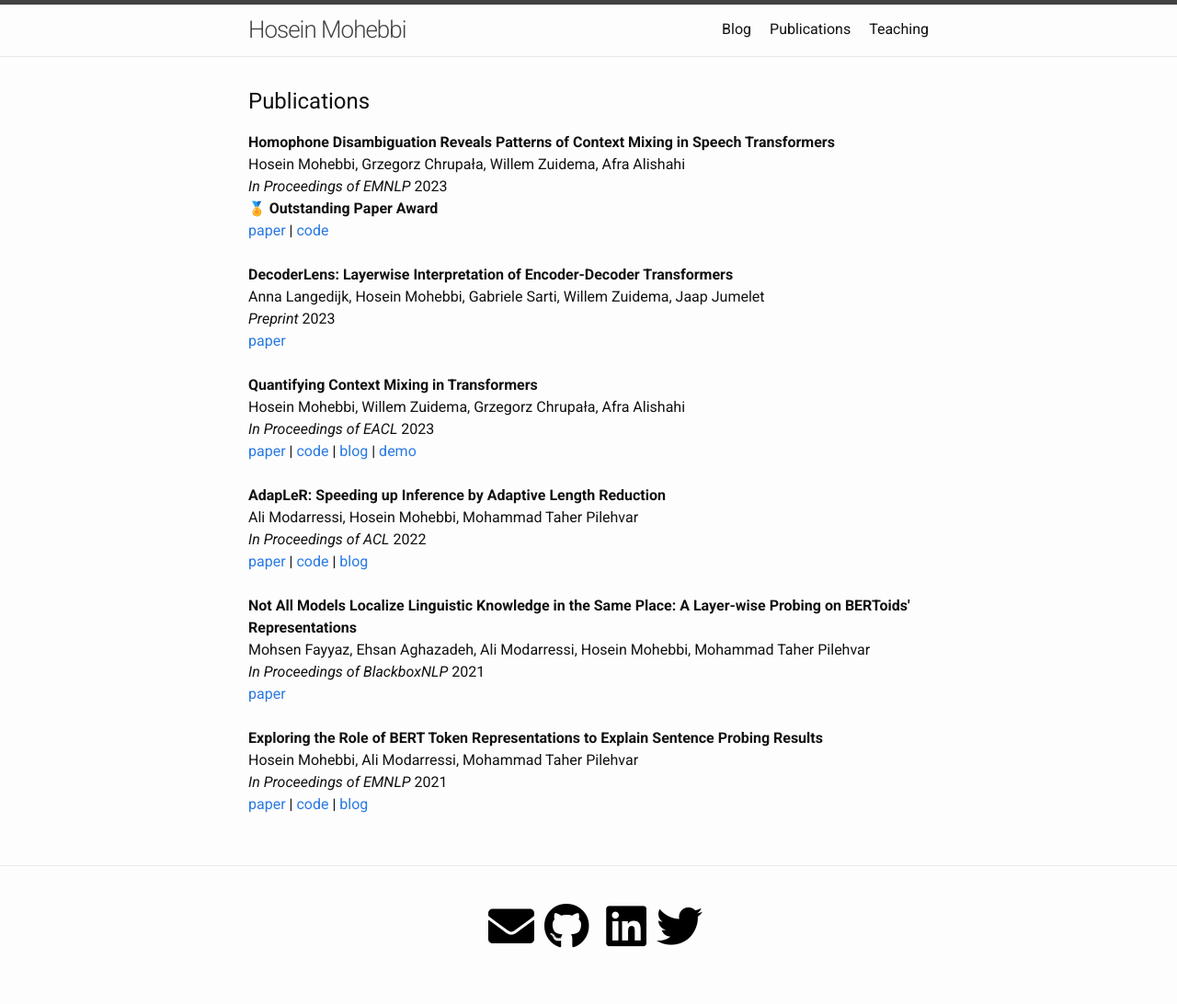
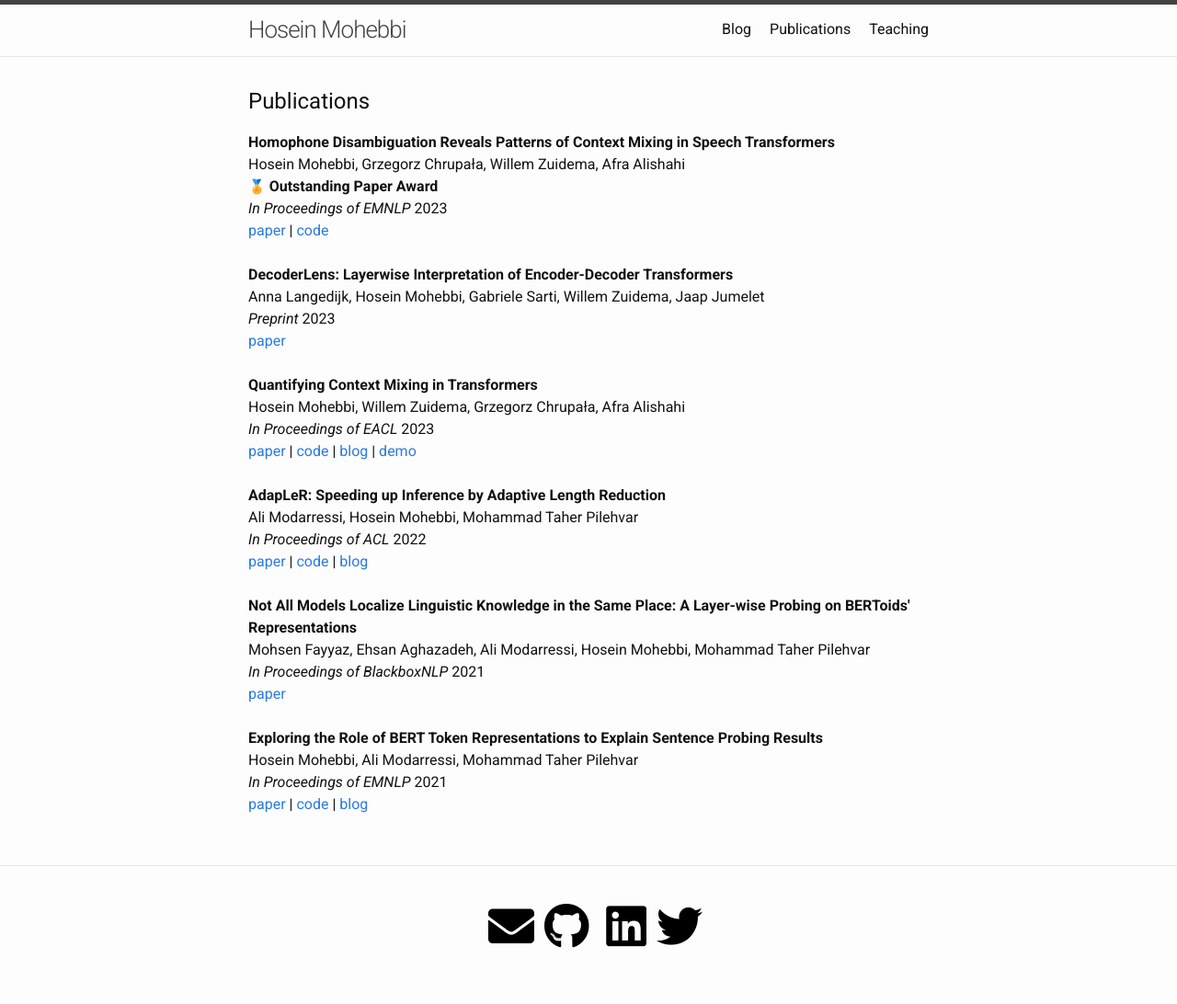
Before and after one commit to hmohebbi/hmohebbi.github.io, a Jekyll site: the page built from publications.md, in a window 1280 px wide. Shown: the whole page at 92% size. Built offline with Jekyll 4.4.1, drawn with Linux system fonts in a browser that asks for light colours; a style sheet for code colours, icons or effects is not loaded; part of the change alters nothing that is shown.

Commit message:
Update publications.md

```diff
--- a/publications.md
+++ b/publications.md
@@ -6,21 +6,11 @@ permalink: /publications/
 
 ## Publications
 
-<!-- H. Mohebbi, G. Chrupała, W. Zuidema, A. Alishahi. Homophone Disambiguation Reveals Patterns of Context Mixing in Speech Transformers. EMNLP 2023. [[Paper](https://arxiv.org/abs/2310.09925)] [[Code](https://github.com/hmohebbi/ContextMixingASR)]
-
-H. Mohebbi, W. Zuidema, G. Chrupała, A. Alishahi. Quantifying Context Mixing in Transformers. EACL 2023. [[Paper](https://aclanthology.org/2023.eacl-main.245/)] [[Code](https://github.com/hmohebbi/ValueZeroing)] [[Blog](https://hmohebbi.github.io/blog/value-zeroing)] [[Demo](https://huggingface.co/spaces/amsterdamNLP/value-zeroing)]
-
-A. Modarressi, H. Mohebbi, M. T. Pilehvar. AdapLeR: Speeding up Inference by Adaptive Length Reduction. ACL 2022. [[Paper](https://aclanthology.org/2022.acl-long.1/)] [[Code](https://github.com/amodaresi/AdapLeR)] [[Blog](http://www.amodarressi.com/AdapLeR/)]
-
-M. Fayyaz, E. Aghazadeh, A. Modarressi, H. Mohebbi, M. T. Pilehvar. Not All Models Localize Linguistic Knowledge in the Same Place: A Layer-wise Probing on BERToids' Representations. BlackboxNLP 2021. [[Paper](https://aclanthology.org/2021.blackboxnlp-1.29/)]
-
-H. Mohebbi, A. Modarressi, M. T. Pilehvar. Exploring the Role of BERT Token Representations to Explain Sentence Probing Results. EMNLP 2021. [[Paper](https://aclanthology.org/2021.emnlp-main.61/)] [[Code](https://github.com/hmohebbi/explain-probing-results)] [[Blog](https://hmohebbi.github.io//blog/explain-probing-results)] -->
-
 <ui>
 <b>Homophone Disambiguation Reveals Patterns of Context Mixing in Speech Transformers</b>
 <br>Hosein Mohebbi, Grzegorz Chrupała, Willem Zuidema, Afra Alishahi<br>
+<span class="emoji">🏅</span> <b>Outstanding Paper Award</b><br>
 <i>In Proceedings of EMNLP</i> 2023<br>
-<span class="emoji">🏅</span> <b>Outstanding Paper Award</b><br>
 <a href="https://arxiv.org/abs/2310.09925" target="_blank">paper</a> | <a href="https://github.com/hmohebbi/ContextMixingASR" target="_blank">code</a>
 <br><br>
 </ui>
```
